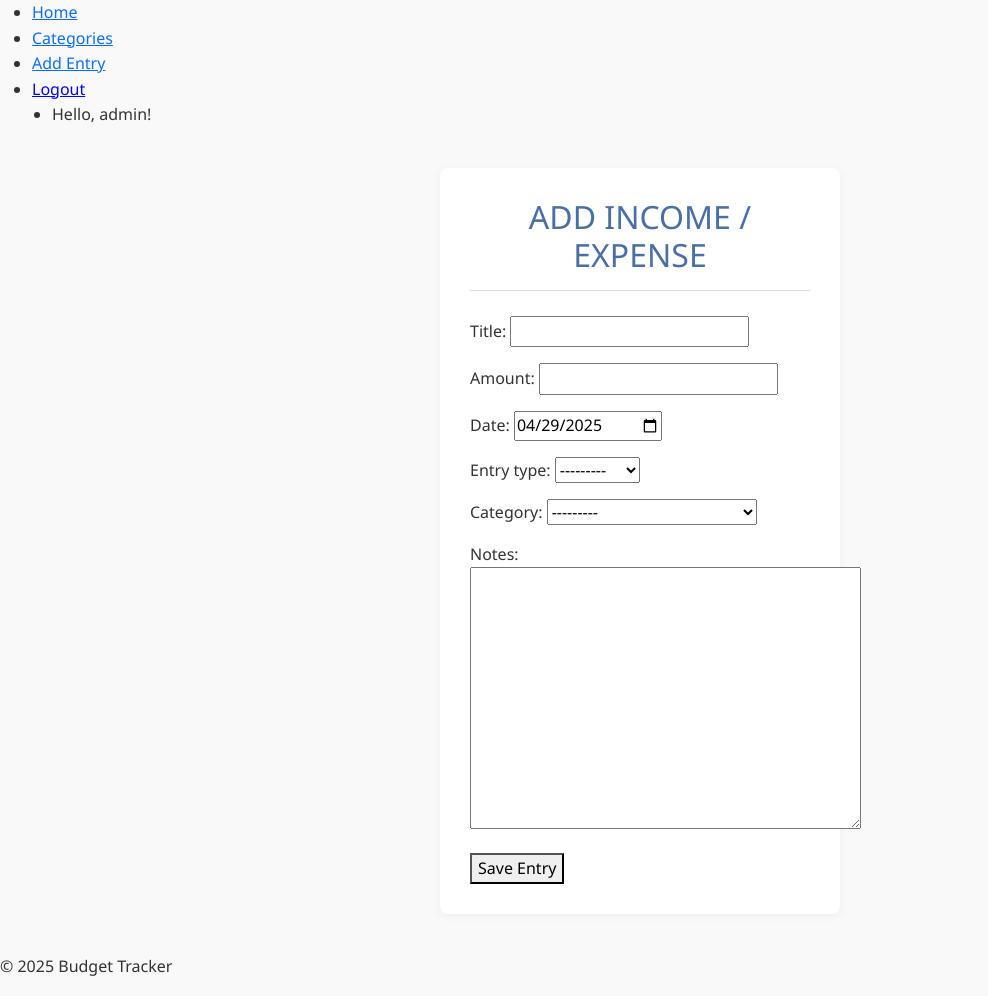
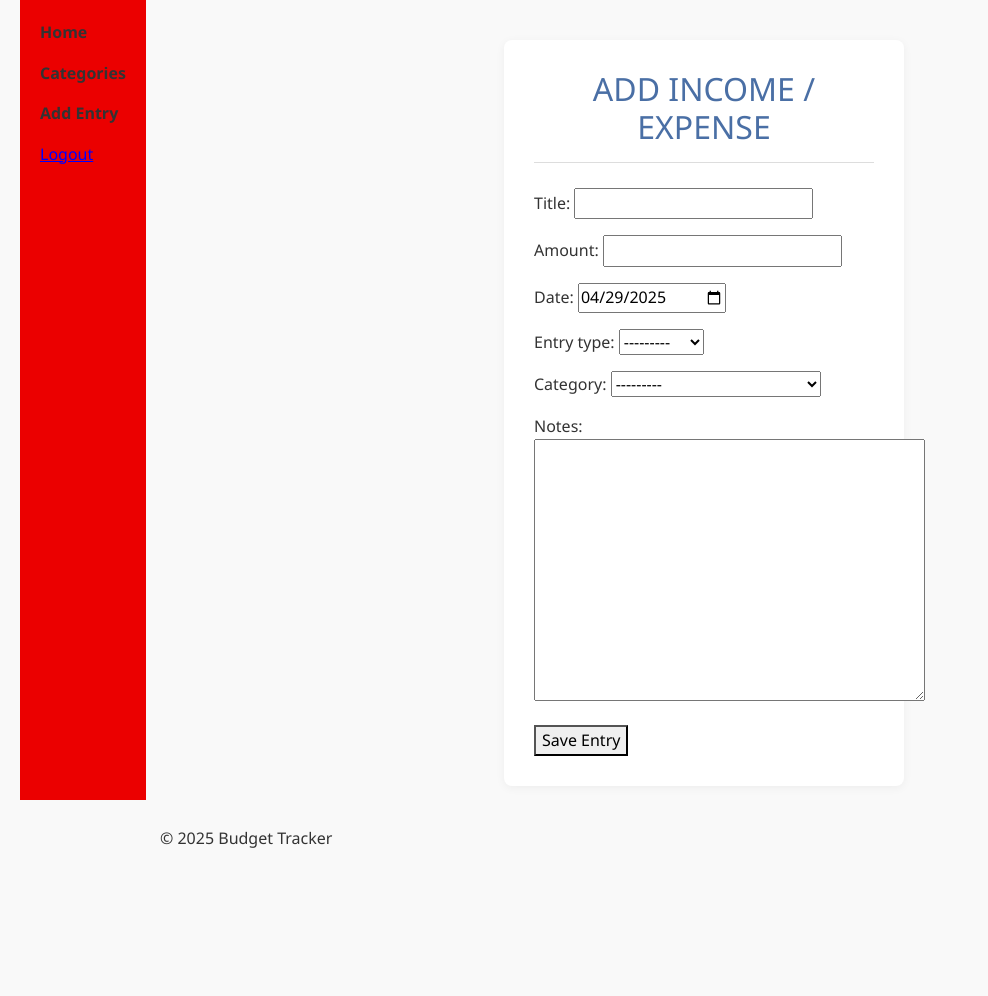
Before and after one commit to caloyyyy0203/personal-budget-tracker, a Django app: page /add/ in a window 1280 px wide. Shown: the whole page, without its empty margins (0-988 px from the left). After the commit the page ends 848 px from the top, so only its background shows below. Run offline with Django 5.2, Linux system fonts and the light colour scheme; a user stored in the database is signed in; data comes from the database, SQL or seed files in the repository.

Commit message:
Re-format and re-organized code structures

```diff
--- /dev/null
+++ b/tracker/static/tracker/css/main.css
@@ -0,0 +1,90 @@
+/* dashboard */
+.container_2{
+    display: flex;
+    justify-content: space-between;
+    align-items: center;
+}
+.container_3{
+    display: flex;
+    justify-content: space-between;
+    align-items: center;
+}
+/* sidebar menu */
+.sidebar {
+    position: fixed;
+    left: 0;
+    top: 0;
+    height: 100vh;
+    margin-left: 20px;
+    background-color: #eb0000;
+    padding: 20px;
+
+}
+
+.sidebar nav ul {
+    list-style: none;
+    padding: 0;
+    margin: 0;
+}
+
+.sidebar nav ul li {
+    margin-bottom: 15px;
+}
+
+.sidebar nav ul li a {
+    text-decoration: none;
+    color: #333;
+    font-weight: bold;
+}
+
+.logout-btn {
+    background: none;
+    border: none;
+    padding: 0;
+    margin: 0;
+    font: inherit;
+    color: blue;
+    text-decoration: underline;
+    cursor: pointer;
+}
+
+.greeting {
+    margin-top: 30px;
+    font-style: italic;
+    color: #555;
+}
+
+/* table */
+.entries-table {
+    width: 100%;
+    border-collapse: separate;
+    border-spacing: 0;
+    border: 1px solid #0581fd;
+    margin-top: 20px;
+    background-color: #fff;
+}
+
+.entries-table th,
+.entries-table td {
+    padding: 12px 16px;
+    text-align: left;
+    border-bottom: 1px solid #dee2e6;
+}
+
+.entries-table th {
+    background-color: #f8f9fa;
+    font-weight: bold;
+}
+
+.entries-table tr:last-child td {
+    border-bottom: none;
+}
+
+.entries-table tr:hover {
+    background-color: #f1f1f1;
+}
+
+/* footer */
+.footer{
+    margin-left: 10em;
+}
--- a/tracker/templates/tracker/base.html
+++ b/tracker/templates/tracker/base.html
@@ -13,15 +13,19 @@
     <!-- Include Bootstrap CSS (this will be overridden by your custom CSS if necessary) -->
 
     <link href="https://cdn.jsdelivr.net/npm/bootstrap@5.3.0-alpha1/dist/css/bootstrap.min.css" rel="stylesheet">
+
     {% load static %}
      <link rel="stylesheet" href="{% static 'tracker/css/add_entry.css' %}">
      <link rel="stylesheet" href="{% static 'tracker/css/chart.css' %}">
+     <link rel="stylesheet" href="{% static 'tracker/css/main.css' %}">
+
 
 
 </head>
 
 <body>
-    <header>
+
+    <aside class="sidebar">
         <nav>
             <ul>
                 <li><a href="{% url 'dashboard' %}">Home</a></li>
@@ -30,27 +34,25 @@
                 <li>
                     <form method="post" action="{% url 'logout' %}" style="display:inline;">
                         {% csrf_token %}
-                        <button type="submit"
-                            style="background:none; border:none; padding:0; margin:0; font:inherit; color:blue; text-decoration:underline; cursor:pointer;">
+                        <button type="submit" class="logout-btn">
                             Logout
                         </button>
                     </form>
                 </li>
-                {% if request.user.is_authenticated %}
-                    <li style="margin-left:20px;">Hello, {{ request.user.username }}!</li>
-                {% endif %}
+
             </ul>
         </nav>
-    </header>
+    </aside>
 
 
-    <div class="container">
+
+    <div class="main_container">
         {% block content %}
         <!-- The content of individual pages will go here -->
         {% endblock %}
     </div>
 
-    <footer>
+    <footer class="footer">
         <p>&copy; 2025 Budget Tracker</p>
     </footer>
 
@@ -59,3 +61,14 @@
 </body>
 
 </html>
+
+<style>
+
+
+.main_container {
+    margin-left: 10em;
+    margin-right: 2em;
+    box-sizing: border-box;
+}
+
+</style>
--- a/tracker/templates/tracker/includes/charts.html
+++ b/tracker/templates/tracker/includes/charts.html
@@ -1,11 +1,11 @@
-<div class="chart-wrapper">
-    <div class="chart-container">
+<div class="chart-wrapper"  style="background-color: red; border: 5px solid black;">
+    <div class="chart-container"  style="background-color: rgb(251, 173, 173); border: 5px solid black;">
         <div class="chart-title">
             <h3>Expense Breakdown by Category</h3>
         </div>
         <canvas class="chart" id="pieChart"></canvas>
     </div>
-    <div class="chart-container">
+    <div class="chart-container"  style="background-color: rgb(0, 8, 255); border: 5px solid black;">
         <div class="chart-title">
             <h3>Monthly Income vs Expenses</h3>
         </div>
```
Also changed, not shown: tracker/static/tracker/css/add_entry.css (+1 -11 lines), tracker/static/tracker/css/chart.css (+12 -12 lines), tracker/templates/tracker/dashboard.html (+15 -4 lines), tracker/templates/tracker/entry_row.html (deleted, +0 -20 lines), tracker/templates/tracker/includes/summary.html (+6 -1 lines), 1 other file.
